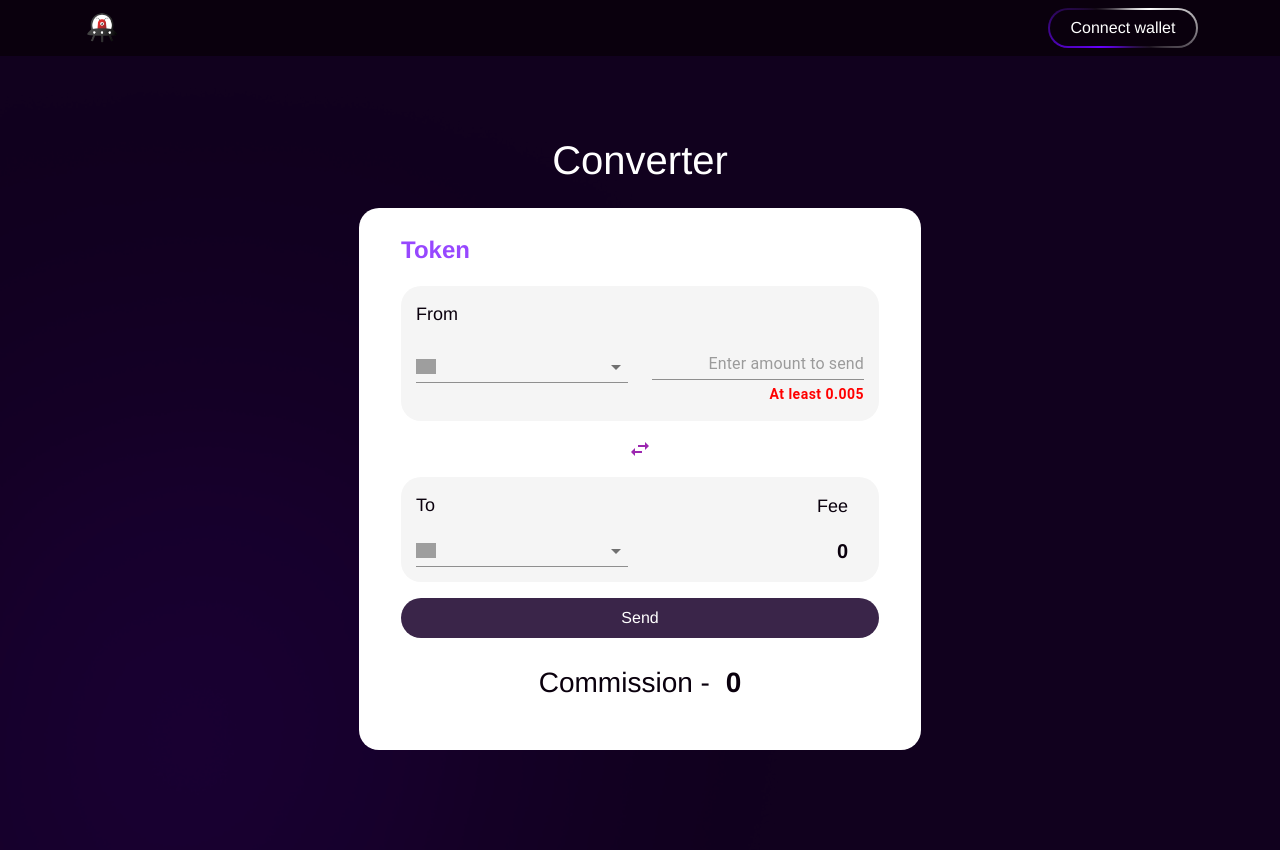
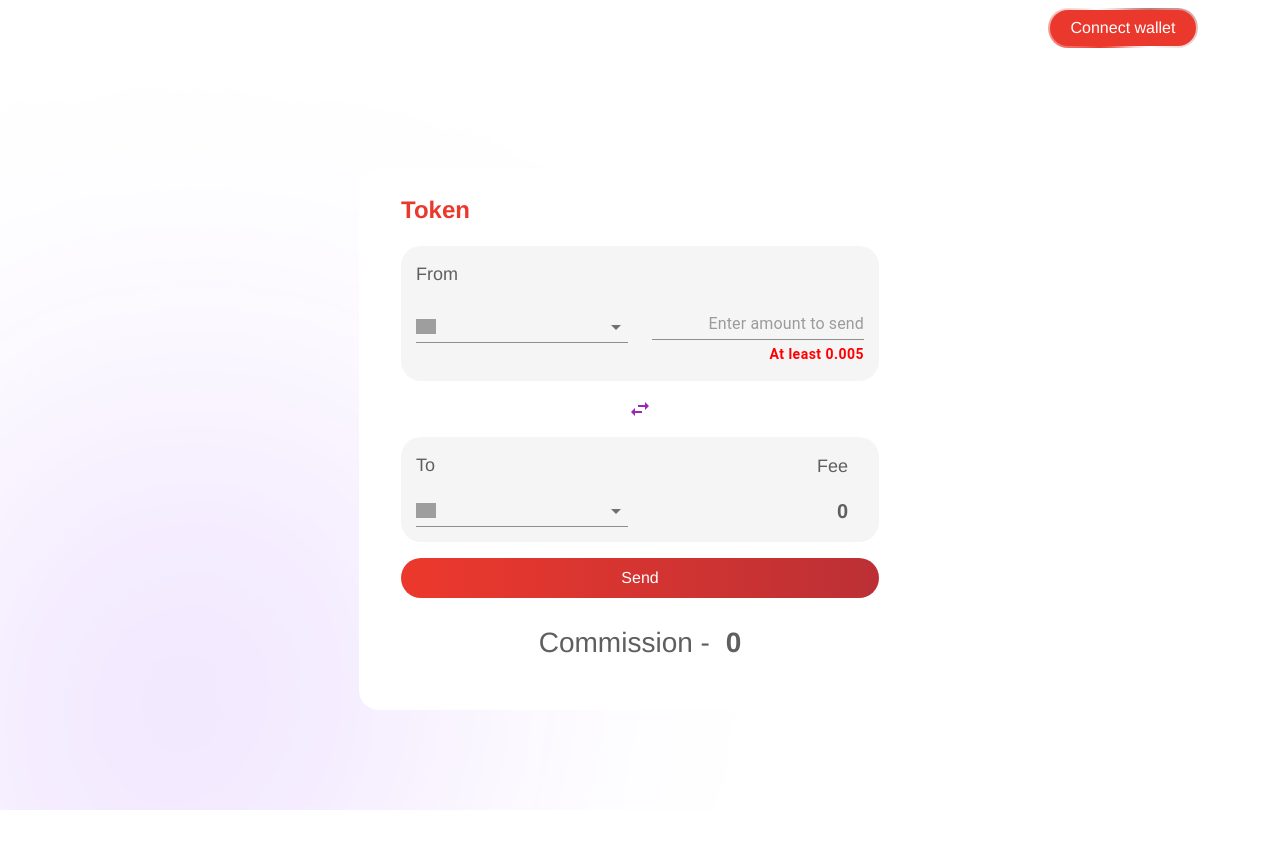
Before and after one commit to borel-T/Crypto-converter-app, a React (Create React App) app: page / in a window 1280 px wide. After the commit the page ends 810 px from the top, so only its background shows below. Built offline with nearby package versions, Linux system fonts and the light colour scheme; no server answers; grey boxes are pictures that could not be loaded.

Commit message:
updated app theme colors

```diff
--- a/src/components/button/button.scss
+++ b/src/components/button/button.scss
@@ -5,7 +5,7 @@
   height: 40px;
   width: 100%;
   color: $color_white;
-  background: $color_secondary;
+  background: linear-gradient(90.46deg, #eb382d 4.07%, #bc3035 98.55%);
   position: relative;
 }
 
@@ -25,22 +25,22 @@
   background: conic-gradient(
     from 179.78deg at 50% 50%,
     rgba(255, 255, 255, 0.07) -54.98deg,
-    #6700ff 52.13deg,
+    #eb382d 52.13deg,
     rgba(255, 255, 255, 0.04) 125.06deg,
-    #ffffff 235.09deg,
+    #c77474 235.09deg,
     rgba(255, 255, 255, 0.07) 305.02deg,
-    #6700ff 412.13deg
+    #eb382d 412.13deg
   );
 
   &:hover {
     background: conic-gradient(
       from -54.98deg at 50% 50%,
       rgba(255, 255, 255, 0.07) -54.98deg,
-      #6700ff 52.13deg,
+      #eb382d 52.13deg,
       rgba(255, 255, 255, 0.04) 125.06deg,
-      #ffffff 235.09deg,
+      #c77474 235.09deg,
       rgba(255, 255, 255, 0.07) 305.02deg,
-      #6700ff 412.13deg
+      #eb382d 412.13deg
     );
 
     // bg-shadow effects
@@ -54,13 +54,13 @@
       bottom: 0;
       left: 0;
       background: conic-gradient(
-        from 179.78deg at 50% 50%,
+        from 179.78deg at 100% 100%,
         rgba(255, 255, 255, 0.07) -54.98deg,
-        #6700ff 52.13deg,
+        #eb382d 52.13deg,
         rgba(255, 255, 255, 0.04) 125.06deg,
-        #ffffff 235.09deg,
+        #c77474 235.09deg,
         rgba(255, 255, 255, 0.07) 305.02deg,
-        #6700ff 412.13deg
+        #eb382d 412.13deg
       );
       transform: translate3d(0px, 0px, 10) scale(0.45);
       filter: blur(20px);
@@ -72,12 +72,12 @@
   // overwtite app button default style
   .app-button {
     height: 100%;
-    background: $color_dark;
+    background: $color_primary;
   }
 }
 
 .converter-wrapper {
-  padding: 80px 0 100px 0;
+  padding: 40px 0 100px 0;
 
   .converter-form {
     background-color: $color_white;
--- a/src/components/navbar/navbar.scss
+++ b/src/components/navbar/navbar.scss
@@ -1,4 +1,36 @@
 .app-navbar {
-  background-color: $color_dark;
+  background-color: $color_white;
   position: sticky;
+
+  .navlink {
+    color: $color_dark;
+    text-decoration: none;
+    position: relative;
+    margin: 0 15px;
+    transition: all ease 0.5s;
+    font-weight: bold;
+
+    &::after {
+      content: "";
+      display: block;
+      position: absolute;
+      background: $color_white;
+      height: 5px;
+      width: 0%;
+      left: 0;
+      right: 0;
+      transition: width ease 0.5s;
+    }
+  }
+  .navlink:hover {
+    color: $color_black;
+  }
+  .navlink.isActive {
+    font-weight: bold;
+    color: $color_black;
+    &::after {
+      background: $color_primary;
+      width: 100%;
+    }
+  }
 }
--- a/src/sass/_elements.scss
+++ b/src/sass/_elements.scss
@@ -3,8 +3,27 @@ html {
     font-family: "Outfit", Helvetica, sans-serif, -apple-system;
     color: $color_dark;
     margin: 0 !important;
-    background-color: $color_black;
+
+    // header-main-footer layout
+    min-height: 100vh;
+    margin: 0;
+
+    display: grid;
+    grid-template-rows: auto 1fr auto;
   }
+
+  header {
+    min-height: 50px;
+  }
+  main {
+    min-height: 300px;
+  }
+  footer {
+    min-height: 50px;
+    padding-bottom: 15px;
+  }
+
+  // typography
   h1,
   h2,
   h3,
--- a/src/sass/_variables.scss
+++ b/src/sass/_variables.scss
@@ -1,8 +1,9 @@
 $color_white: #ffff;
-$color_primary: #9747ff;
-$color_secondary: #3a2549;
-$color_dark: #0a000d;
-$color_black: #11011e;
+$color_primary_light: #8f5454;
+$color_primary: #eb382d;
+$color_secondary: #bc3035;
+$color_dark: #5f5f5f;
+$color_black: #1e0101;
 $color_f5: #f5f5f5;
 
 // colors array
--- a/src/sass/logo.scss
+++ b/src/sass/logo.scss
@@ -1,7 +1,22 @@
 .app-logo {
-  height: 40px;
-  width: 185px;
-  background-image: url("../assets/images/logo.png");
-  background-repeat: no-repeat;
-  background-size: contain;
+  display: flex;
+  align-items: center;
+  text-decoration: none;
+
+  .logo {
+    height: 40px;
+    width: 40px;
+    display: block;
+    background-image: url("../assets/images/logo.png");
+    background-repeat: no-repeat;
+    background-size: contain;
+  }
+
+  .brand-name {
+    font-size: 24px;
+    font-weight: bold;
+    color: $color_black;
+    font-size: "wolf sans regular";
+    text-decoration: none;
+  }
 }
```
